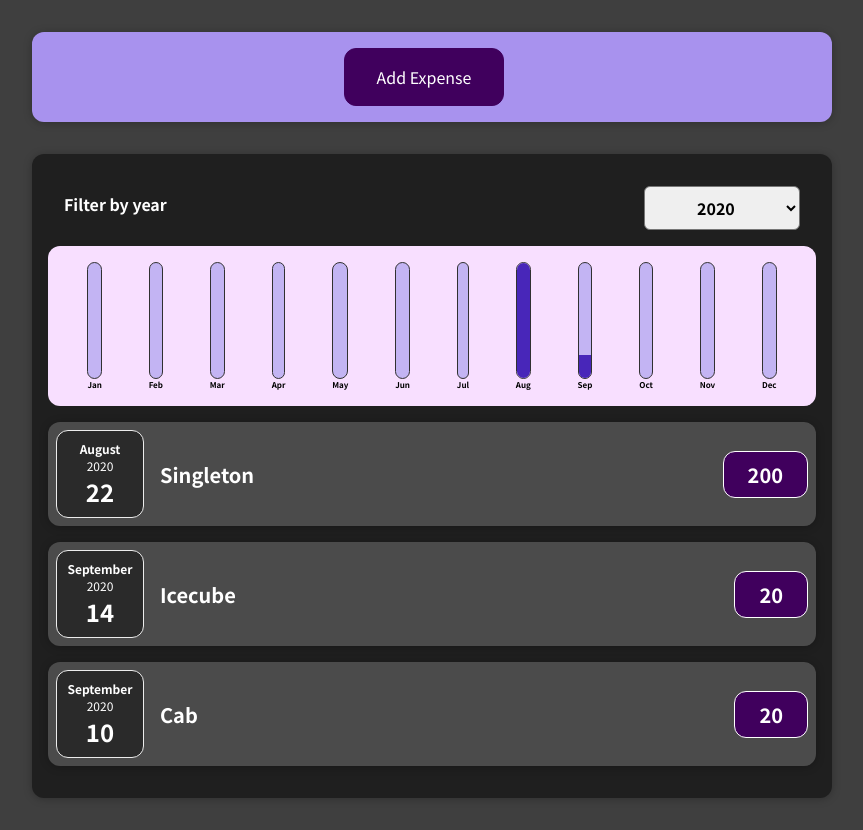
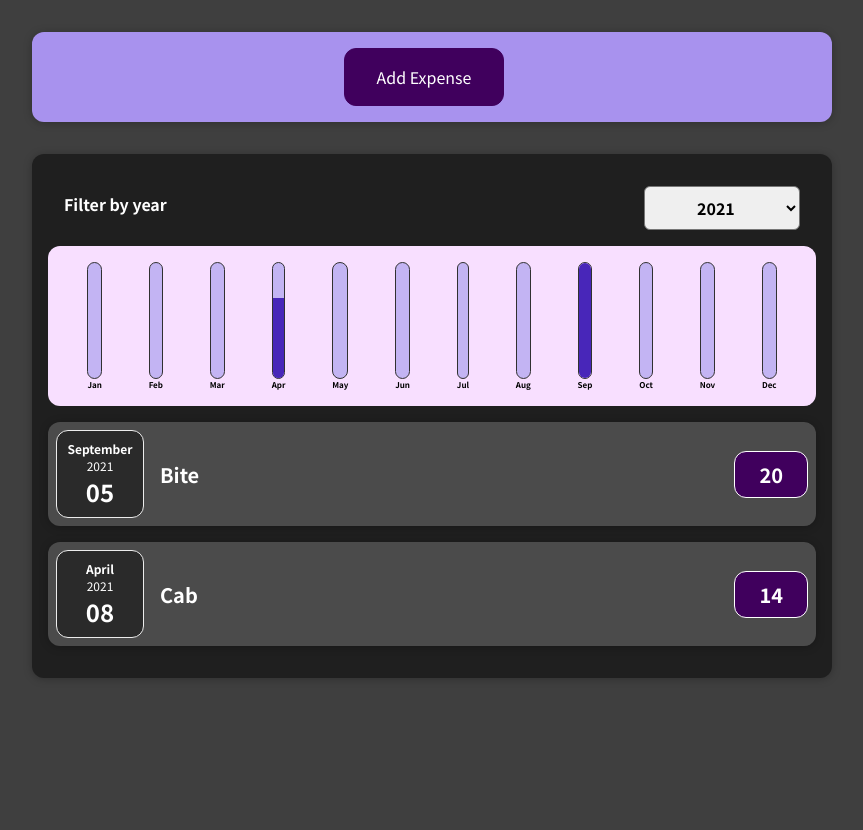
Before and after one commit to udaraliyanage/expense-tracker-react, a React (Create React App) app: page / in a window 1280 px wide. Shown: the whole page, without its empty margins (208-1071 px from the left). After the commit the page ends 800 px from the top, so only its background shows below. Built offline with nearby package versions, Linux system fonts and the light colour scheme.

Commit message:
Set current year as the selected year

```diff
--- a/src/components/Expenses/ExpensePanel.js
+++ b/src/components/Expenses/ExpensePanel.js
@@ -7,7 +7,7 @@ import ExpenseChart from "./ExpenseChart";
 
 function ExpensePanel(props) {
 
-    const [selectedYear, setFilteredYear] = useState(2020)
+    const [selectedYear, setFilteredYear] = useState(new Date().getFullYear())
     const filterChangeHandler = (selectedYear) => {
         setFilteredYear(selectedYear);
     };
```
